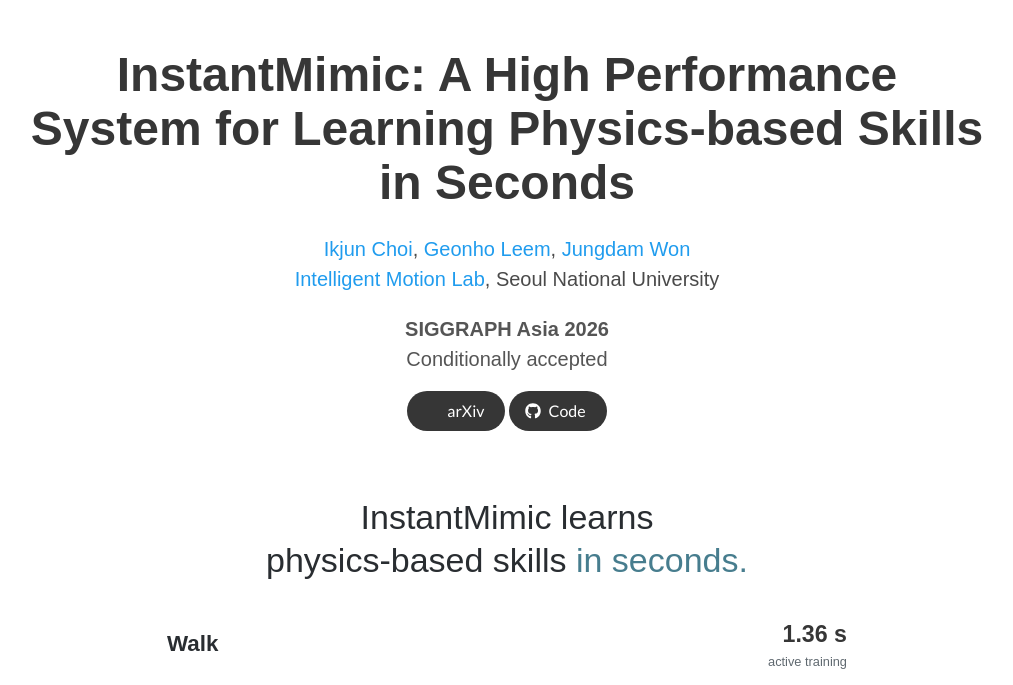
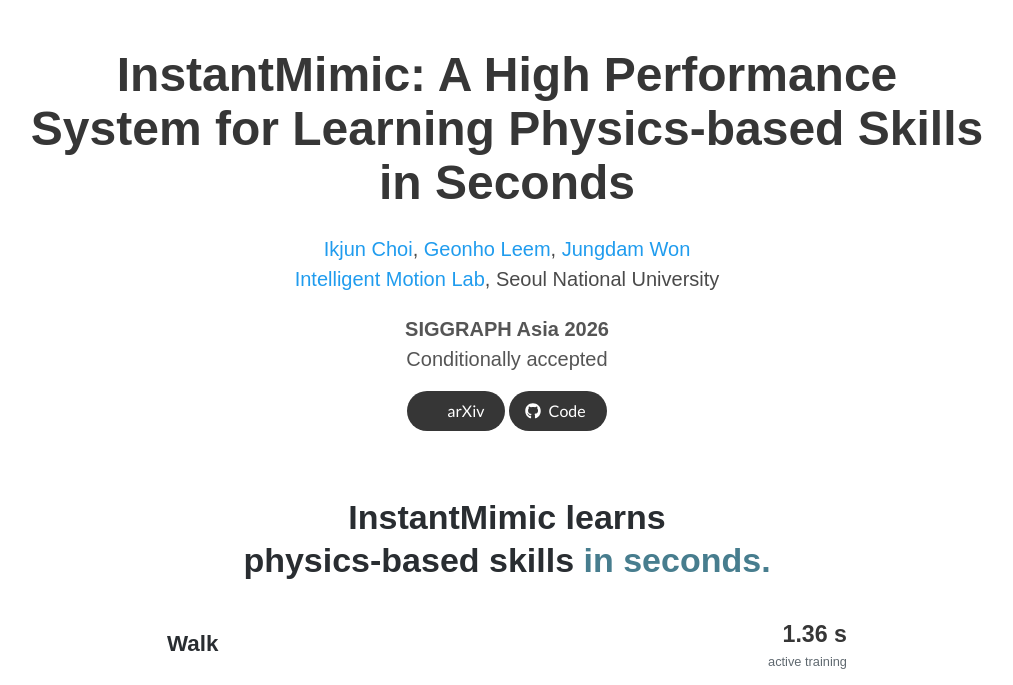
Before and after one commit to Scripter36/Scripter36.github.io, a Jekyll site: the page projects/instantmimic/index.html, which Jekyll copies as it is, in a window 1280 px wide. Shown: the top 685 px of the page, without its empty margins (133-1146 px from the left). Built offline with Jekyll 4.4.1, drawn with Linux system fonts in a browser that asks for light colours; nearby versions of some CDN libraries; some web fonts are replaced; library files that are not in the unit come from our copies; a style sheet for code colours, icons or effects is not loaded; grey boxes are pictures that could not be loaded.

Commit message:
style: match intro weight to motion card labels

```diff
--- a/projects/instantmimic/assets/demo.css
+++ b/projects/instantmimic/assets/demo.css
@@ -23,7 +23,7 @@
 .motion-demo__motions { display: flex; flex-wrap: wrap; justify-content: center; gap: .4rem; }
 .motion-demo__motions button { border: 0; border-radius: 6px; color: #626b70; background: transparent; padding: .45rem .8rem; }
 .motion-demo__motions button[aria-pressed="true"] { color: #18465a; background: #e8f0f3; }
-.motion-demo__intro { margin: 0 0 2.25rem; text-align: center; font-size: clamp(1.625rem, 3vw, 2.125rem); font-weight: 500; line-height: 1.25; text-wrap: balance; }
+.motion-demo__intro { margin: 0 0 2.25rem; text-align: center; font-size: clamp(1.625rem, 3vw, 2.125rem); font-weight: 600; line-height: 1.25; text-wrap: balance; }
 .motion-demo__intro span { color: #477d8e; white-space: nowrap; }
 .motion-demo__notes { color: #697278; font-size: .85rem; line-height: 1.6; text-align: center; }
 .motion-demo details { margin-top: 1rem; font-size: .88rem; line-height: 1.6; }
--- a/projects/instantmimic/index.html
+++ b/projects/instantmimic/index.html
@@ -53,7 +53,7 @@
   <link rel="stylesheet" href="/assets/project-page/css/fontawesome.all.min.css">
   <link rel="stylesheet" href="https://cdnjs.cloudflare.com/ajax/libs/academicons/1.9.4/css/academicons.min.css">
   <link rel="stylesheet" href="/assets/project-page/css/nerfies.css">
-  <link rel="stylesheet" href="./assets/demo.css?v=0126e2497f">
+  <link rel="stylesheet" href="./assets/demo.css?v=8469a2ba30">
   <script defer src="./assets/demo.js?v=cc262fddfd"></script>
   <link rel="icon" href="/assets/project-page/images/favicon.svg">
 
```
